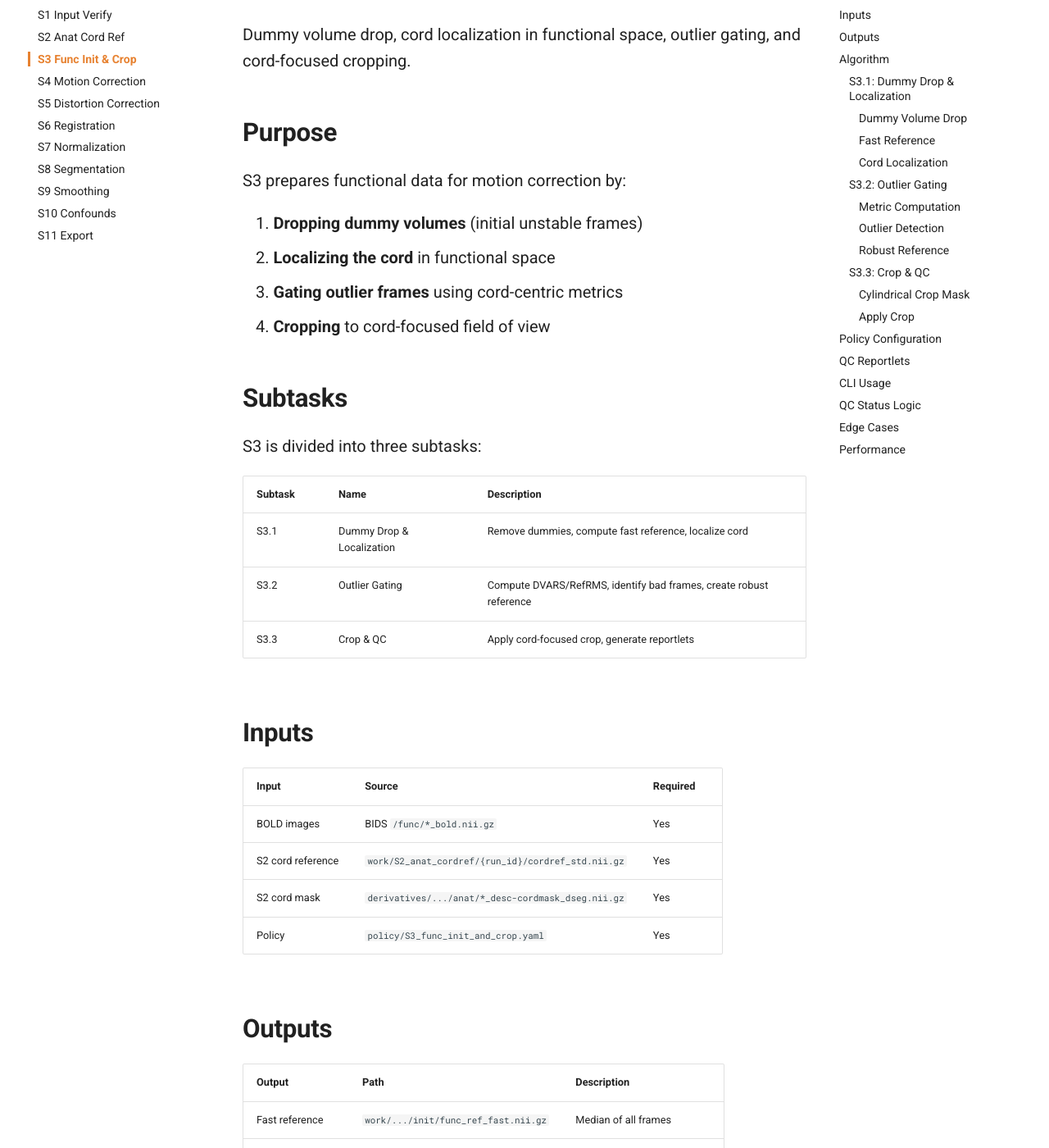
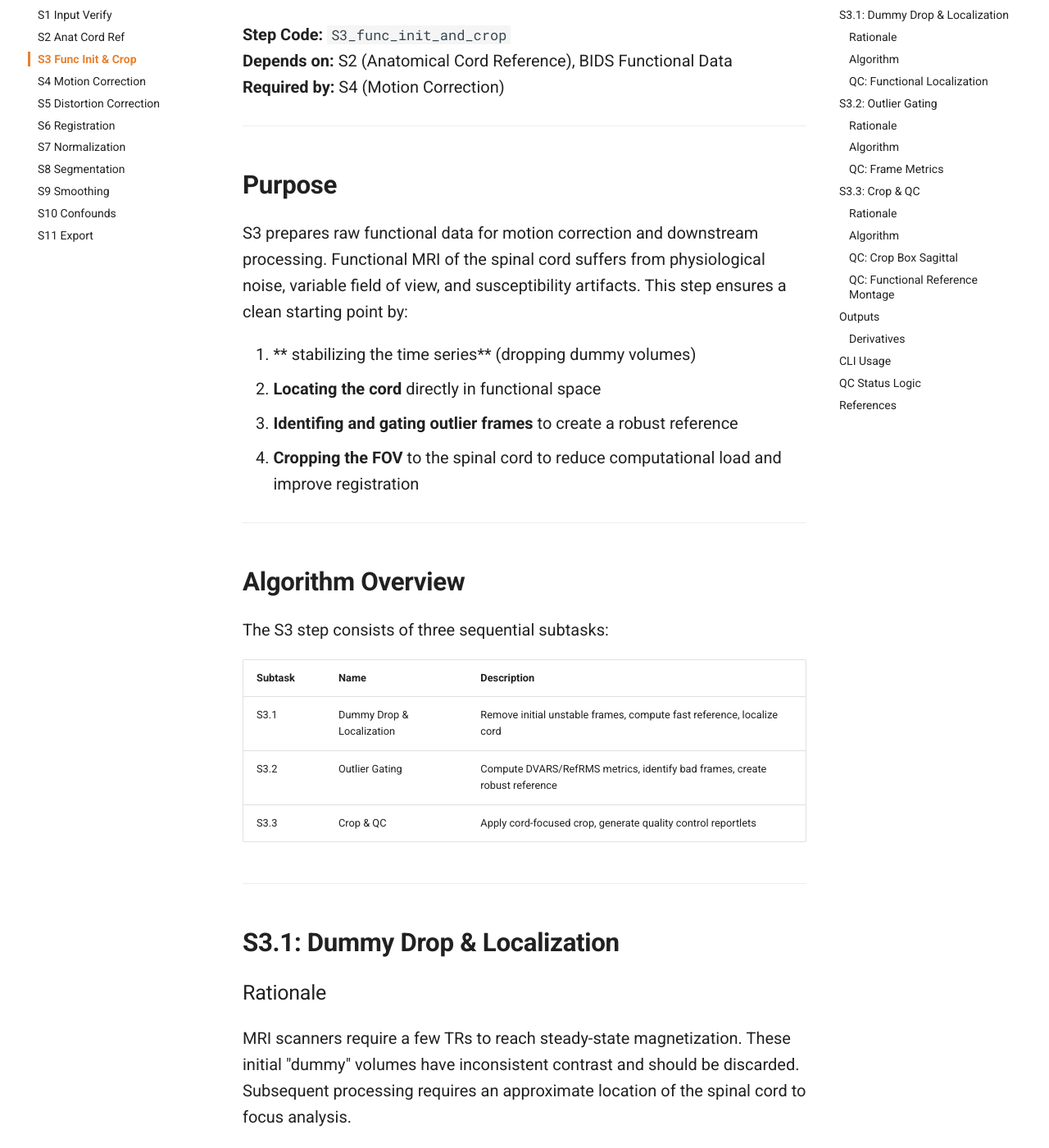
Before and after one commit to SpinePrep/SpinePrep, an MkDocs documentation site: the page built from docs/methods/S3_func_init_and_crop.md, in a window 1280 px wide and 1400 px high, scrolled down 246 px. Shown: the whole window at 82% size. Built offline with MkDocs 1.6.1 and Material for MkDocs 9.7.7, drawn with Linux system fonts in a browser that asks for light colours; comment, search, counter and statistics services are not loaded; some of the changed text lies outside the part shown.

Commit message:
docs: update S3 methods page with consistent style and real QC images

````diff
--- a/docs/methods/S3_func_init_and_crop.md
+++ b/docs/methods/S3_func_init_and_crop.md
@@ -5,195 +5,182 @@ search:
 
 # S3: Functional Initialization & Crop
 
-Dummy volume drop, cord localization in functional space, outlier gating, and cord-focused cropping.
+**Step Code:** `S3_func_init_and_crop`
+**Depends on:** S2 (Anatomical Cord Reference), BIDS Functional Data
+**Required by:** S4 (Motion Correction)
+
+---
 
 ## Purpose
 
-S3 prepares functional data for motion correction by:
+S3 prepares raw functional data for motion correction and downstream processing. Functional MRI of the spinal cord suffers from physiological noise, variable field of view, and susceptibility artifacts. This step ensures a clean starting point by:
 
-1. **Dropping dummy volumes** (initial unstable frames)
-2. **Localizing the cord** in functional space
-3. **Gating outlier frames** using cord-centric metrics
-4. **Cropping** to cord-focused field of view
+1.  ** stabilizing the time series** (dropping dummy volumes)
+2.  **Locating the cord** directly in functional space
+3.  **Identifing and gating outlier frames** to create a robust reference
+4.  **Cropping the FOV** to the spinal cord to reduce computational load and improve registration
 
-## Subtasks
+---
 
-S3 is divided into three subtasks:
+## Algorithm Overview
+
+The S3 step consists of three sequential subtasks:
 
 | Subtask | Name | Description |
 |---------|------|-------------|
-| S3.1 | Dummy Drop & Localization | Remove dummies, compute fast reference, localize cord |
-| S3.2 | Outlier Gating | Compute DVARS/RefRMS, identify bad frames, create robust reference |
-| S3.3 | Crop & QC | Apply cord-focused crop, generate reportlets |
+| S3.1 | Dummy Drop & Localization | Remove initial unstable frames, compute fast reference, localize cord |
+| S3.2 | Outlier Gating | Compute DVARS/RefRMS metrics, identify bad frames, create robust reference |
+| S3.3 | Crop & QC | Apply cord-focused crop, generate quality control reportlets |
 
-## Inputs
+---
 
-| Input | Source | Required |
-|-------|--------|----------|
-| BOLD images | BIDS `/func/*_bold.nii.gz` | Yes |
-| S2 cord reference | `work/S2_anat_cordref/{run_id}/cordref_std.nii.gz` | Yes |
-| S2 cord mask | `derivatives/.../anat/*_desc-cordmask_dseg.nii.gz` | Yes |
-| Policy | `policy/S3_func_init_and_crop.yaml` | Yes |
+## S3.1: Dummy Drop & Localization
+
+### Rationale
+
+MRI scanners require a few TRs to reach steady-state magnetization. These initial "dummy" volumes have inconsistent contrast and should be discarded. Subsequent processing requires an approximate location of the spinal cord to focus analysis.
+
+### Algorithm
+
+1.  **Dummy Volume Drop** - Remove first $N$ volumes (default: 4)
+    ```python
+    bold_data = bold_data[..., dummy_count:]
+    ```
+2.  **Fast Reference** - Compute median of all remaining frames
+3.  **Cord Localization** - Segment cord on fast reference using `sct_deepseg`
+    ```bash
+    sct_deepseg spinalcord -i func_ref_fast.nii.gz -o func_cord_seg.nii.gz -largest 1
+    ```
+
+### QC: Functional Localization
+
+![Func Localization](../assets/qc/S3_func_localization_crop_box_sagittal_example.png)
+
+**What to look for:**
+
+-   ✅ Blue contour (cord mask) accurately follows the spinal cord in the functional image.
+-   ✅ Red box centers on the cord and includes sufficient margin.
+-   ❌ FAIL: Mask is empty or tracks non-cord structure (e.g., ghosting artifacts).
+
+---
+
+## S3.2: Outlier Gating
+
+### Rationale
+
+Subject motion and physiological noise can corrupt specific frames. Using a simple mean/median of all frames as a reference for motion correction can bake in these artifacts. Outlier gating ensures the reference image is constructed only from stable, high-quality frames.
+
+### Algorithm
+
+1.  **Metric Computation** (within cord mask):
+    *   **DVARS**: Derivative of variance (frame-to-frame change)
+    *   **RefRMS**: Root mean square error vs. fast reference
+2.  **Outlier Detection**:
+    *   Threshold = $P_{75} + 1.5 \times IQR$
+    *   Frame is outlier if DVARS *or* RefRMS exceeds threshold
+3.  **Robust Reference**:
+    *   Compute median of only **non-outlier** frames
+
+### QC: Frame Metrics
+
+![Frame Metrics](../assets/qc/S3_frame_metrics_example.png)
+
+**What to look for:**
+
+-   ✅ Metrics (blue/orange lines) vary but stay mostly below thresholds (dashed lines).
+-   ✅ Outliers (if any) correspond to visible spikes in the plot.
+-   ❌ FAIL: Majority of frames exceed thresholds (suggests severe artifact or bad mask).
+-   ❌ FAIL: Periodic spikes aligned with respiration (if TR is aliased with breathing).
+
+---
+
+## S3.3: Crop & QC
+
+### Rationale
+
+Processing the full field-of-view (FOV) is unnecessary and computationally expensive. A tight crop around the spinal cord improves the robustness of subsequent motion correction (S4) by excluding moving structures like the throat and chest.
+
+### Algorithm
+
+1.  **Cylindrical Crop Mask** - Create dynamic mask around centerline
+    ```bash
+    sct_create_mask -i func_ref.nii.gz -p centerline,cord_seg.nii.gz -size 40mm
+    ```
+2.  **Apply Crop** - Cut 4D dataset to crop mask extent
+    ```bash
+    sct_crop_image -i bold.nii.gz -m crop_mask.nii.gz -o funccrop_bold.nii.gz
+    ```
+
+### QC: Crop Box Sagittal
+
+![Crop Box](../assets/qc/S3_crop_box_sagittal_example.png)
+
+**What to look for:**
+
+-   ✅ Red box captures the entire spinal cord segment of interest.
+-   ✅ Box is not excessively large (should be ~40mm wide).
+-   ❌ FAIL: Cord leaves the crop box at top or bottom.
+
+### QC: Functional Reference Montage
+
+![Func Ref Montage](../assets/qc/S3_funcref_montage_example.png)
+
+**What to look for:**
+
+-   ✅ Clear definition of spinal cord against CSF (bright CSF, dark cord in T2*-weighted).
+-   ✅ No severe blurring (indicates robust reference construction worked).
+-   ❌ FAIL: "Ghosting" or double-images of the cord.
+
+---
 
 ## Outputs
 
-| Output | Path | Description |
-|--------|------|-------------|
-| Fast reference | `work/.../init/func_ref_fast.nii.gz` | Median of all frames |
-| Robust reference | `work/.../func_ref.nii.gz` | Median of non-outlier frames |
-| Cropped BOLD | `work/.../funccrop_bold.nii.gz` | Cord-focused 4D data |
-| Crop mask | `work/.../funccrop_mask.nii.gz` | Cylindrical crop ROI |
-| Frame metrics | `work/.../metrics/frame_metrics.tsv` | Per-frame DVARS, RefRMS |
-| Outlier mask | `work/.../metrics/outlier_mask.json` | Flagged frame indices |
-| QC reportlets | `derivatives/.../figures/` | Visual QC images |
+### Derivatives
 
-## Algorithm
+```
+derivatives/spinalfmriprep/{dataset}/sub-{id}/func/
+├── sub-{id}_task-{task}_desc-funcref.nii.gz          # Robust reference
+├── sub-{id}_task-{task}_desc-funccrop_bold.nii.gz    # Cropped 4D data
+├── sub-{id}_task-{task}_desc-funccrop_mask.nii.gz    # Binary crop mask
+├── sub-{id}_task-{task}_desc-confounds_timeseries.tsv # Frame metrics (DVARS, etc.)
+└── sub-{id}_task-{task}_desc-outliers.json           # List of outlier indices
 
-### S3.1: Dummy Drop & Localization
-
-#### Dummy Volume Drop
-
-Removes initial frames that haven't reached steady-state:
-
-```python
-dummy_count = policy["dummy"]["drop_count"]  # default: 4
-bold_data = bold_data[..., dummy_count:]
+derivatives/spinalfmriprep/{dataset}/sub-{id}/figures/
+├── sub-{id}_..._desc-S3_func_localization_crop_box_sagittal.png
+├── sub-{id}_..._desc-S3_frame_metrics.png
+├── sub-{id}_..._desc-S3_crop_box_sagittal.png
+└── sub-{id}_..._desc-S3_funcref_montage.png
 ```
 
-#### Fast Reference
-
-Computes initial reference as median across all remaining frames:
-
-```python
-func_ref_fast = np.median(bold_data, axis=3)
-```
-
-#### Cord Localization
-
-Segments cord directly in functional space:
-
-```bash
-sct_deepseg spinalcord -i func_ref_fast.nii.gz -o func_cord_seg.nii.gz -largest 1
-```
-
-This provides an independent cord detection without relying on anatomical registration.
-
-### S3.2: Outlier Gating
-
-#### Metric Computation
-
-Within the cord mask, computes:
-
-**DVARS** (Derivative of RMS Variance):
-```python
-dvars[t] = sqrt(mean((vol[t] - vol[t-1])^2))  # within mask
-```
-
-**RefRMS** (Reference RMS):
-```python
-refrms[t] = sqrt(mean((vol[t] - ref)^2))  # within mask
-```
-
-#### Outlier Detection
-
-Uses boxplot-based cutoff:
-
-```python
-threshold = P75 + 1.5 * IQR
-outliers = (dvars > dvars_threshold) | (refrms > refrms_threshold)
-```
-
-#### Robust Reference
-
-Computes final reference from non-outlier frames only:
-
-```python
-good_frames = ~outliers
-func_ref = np.median(bold_data[..., good_frames], axis=3)
-```
-
-### S3.3: Crop & QC
-
-#### Cylindrical Crop Mask
-
-Creates a cylindrical mask around the cord centerline:
-
-```bash
-sct_create_mask -i func_ref.nii.gz -p centerline,cord_seg.nii.gz -size 40mm
-```
-
-#### Apply Crop
-
-Crops 4D BOLD to the cord-focused region:
-
-```bash
-sct_crop_image -i bold.nii.gz -m crop_mask.nii.gz -o funccrop_bold.nii.gz
-```
-
-## Policy Configuration
-
-```yaml
-version: 1
-
-dummy:
-  drop_count: 4
-
-coarse_reference:
-  method: median
-
-func_localization:
-  enabled: true
-  method: deepseg
-  task: spinalcord
-
-outlier_gating:
-  iqr_multiplier: 1.5
-  metrics: [dvars, refrms]
-  outlier_fraction_warn: 0.30
-  outlier_fraction_fail: 0.50
-  min_good_frames: 10
-
-robust_reference:
-  method: median
-
-crop:
-  mask_diameter_mm: 40
-  dilate_xyz: [2, 2, 0]
-  min_z_slices: 10
-```
-
-## QC Reportlets
-
-| Reportlet | Description |
-|-----------|-------------|
-| `*_desc-S3_func_localization_crop_box_sagittal.png` | Cord localization with crop box overlay |
-| `*_desc-S3_frame_metrics.png` | DVARS and RefRMS time series with thresholds |
-| `*_desc-S3_crop_box_sagittal.png` | Final crop region visualization |
-| `*_desc-S3_funcref_montage.png` | Axial slice montage of robust reference |
+---
 
 ## CLI Usage
 
 ```bash
-# Run S3 for a dataset
-spinalfmriprep run S3_func_init_and_crop \
-  --dataset-key ds005884 \
+# Run S3 for a single dataset
+poetry run spinalfmriprep run S3_func_init_and_crop \
+  --dataset-key <KEY> \
   --datasets-local config/datasets_local.yaml \
-  --out wf_reg_001
+  --out work/wf_reg_001
 
-# Parallel processing
-spinalfmriprep run S3_func_init_and_crop \
-  --dataset-key ds005884 \
-  --out wf_reg_001 \
+# Run S3 with parallel workers
+poetry run spinalfmriprep run S3_func_init_and_crop \
+  --scope reg \
+  --out work/wf_reg_001 \
   --batch-workers 8
 ```
 
+---
+
 ## QC Status Logic
+
+Automated status determination based on metrics:
 
 ```
 status = FAIL if:
-  - Cord localization fails
-  - Outlier fraction > 50%
-  - Fewer than 10 good frames
+  - Cord localization fails (no mask generated)
+  - Outlier fraction > 50% (data too noisy)
+  - Fewer than 10 good frames remain
   - Crop produces < 10 Z slices
 
 status = WARN if:
@@ -202,18 +189,13 @@ status = WARN if:
 status = PASS otherwise
 ```
 
-## Edge Cases
+---
 
-| Condition | Behavior |
-|-----------|----------|
-| Very short run (< 15 frames) | WARN, may fail outlier gating |
-| Cord not detected in func | FAIL: "Cord localization failed" |
-| All frames are outliers | FAIL: "No good frames for reference" |
-| Crop too small | FAIL: "Insufficient Z coverage" |
-| Missing S2 outputs | FAIL: "Missing S2 cordref_std" |
+## References
 
-## Performance
+1.  **SCT DeepSeg:** Gros et al. *NeuroImage* 184:901-915 (2019). [DOI](https://doi.org/10.1016/j.neuroimage.2018.09.081)
+2.  **DVARS:** Power et al. *NeuroImage* 59(3):2142-2154 (2012). [DOI](https://doi.org/10.1016/j.neuroimage.2011.10.018)
 
-- ~30-60 seconds per run (depending on run length)
-- Parallelization at session level
-- Memory usage scales with 4D volume size
+---
+
+*Last updated: February 2026*
````
Also changed, not shown: docs/assets/qc/S3_crop_box_sagittal_example.png (added), docs/assets/qc/S3_frame_metrics_example.png (added), docs/assets/qc/S3_func_localization_crop_box_sagittal_example.png (added), docs/assets/qc/S3_funcref_montage_example.png (added).
